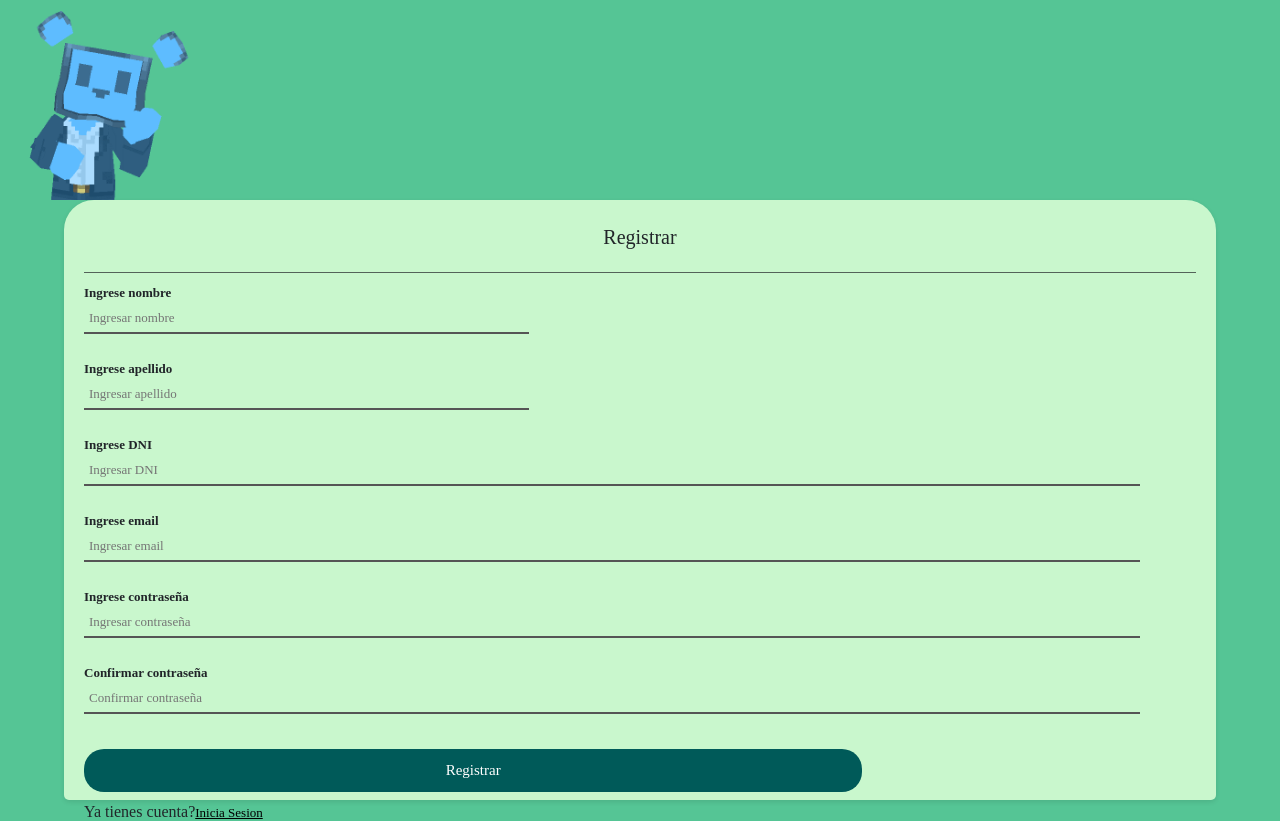
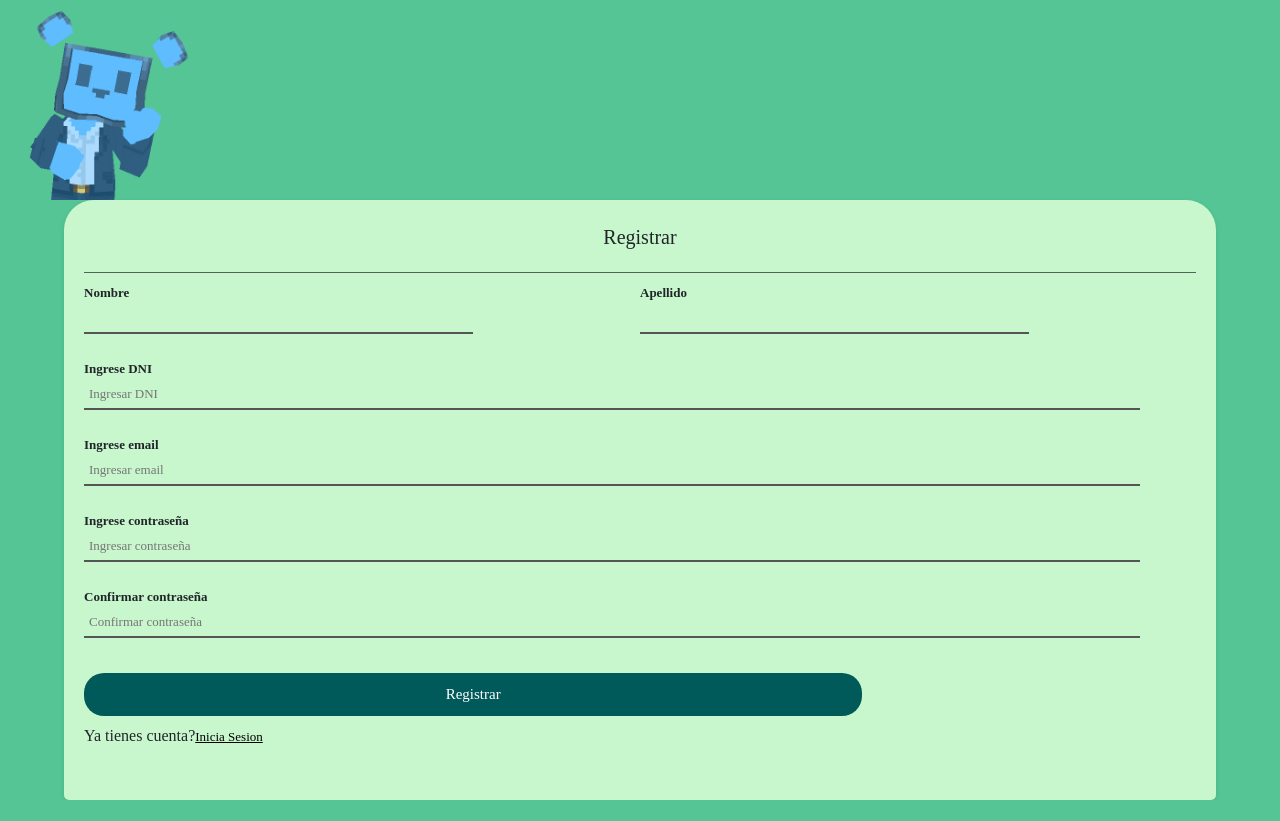
Before and after one commit to vazqueznahuel/Clementina, a React (Create React App) app: page /Registro in a window 1280 px wide. After the commit the page ends 800 px from the top, so only its background shows below. Built offline with nearby package versions, Linux system fonts and the light colour scheme; no server answers; what react-three-fiber would draw is missing.

Commit message:
Cambiando estructura input nombre y apellido register

```diff
--- a/src/App.css
+++ b/src/App.css
@@ -84,7 +84,16 @@ body {
   }
 
   .inputMitad {
-    width: 40%;
+    width: 70%;
+  }
+
+  .inputBlock {
+    display: flex;
+    width: 100%;
+  }
+
+  .inputBlock div{
+    width: 50%;
   }
   /* Fin input */
 
--- a/src/components/register/register.jsx
+++ b/src/components/register/register.jsx
@@ -108,13 +108,17 @@ function Register(props) {
         </div>
         <hr className='Line-separator' />
         <form onSubmit={functAutenticacion}>
+          <div className='inputBlock'>
+            <div><Label className="info-label" infoLabel="Nombre"/></div>
+            <div><Label className="info-label" infoLabel="Apellido"/></div>
+          </div>
+          <div className='inputBlock'>
+          <div><input className='input-field inputMitad' type='text' id='nombre'/></div>
+          <div><input className='input-field inputMitad' type='text' id='apellido'/></div>
 
-          <Label className="info-label" infoLabel="Ingrese nombre"/>
-          <input className='input-field inputMitad' type='text' placeholder='Ingresar nombre' id='nombre'/>
 
-          <Label className="info-label" infoLabel="Ingrese apellido"/>
-          <input className='input-field inputMitad' type='text' placeholder='Ingresar apellido' id='apellido'/>
 
+          </div>
           <Label className="info-label" infoLabel="Ingrese DNI"/>
           <input className='input-field' type='text' placeholder='Ingresar DNI' id='dni'/>
 
```
